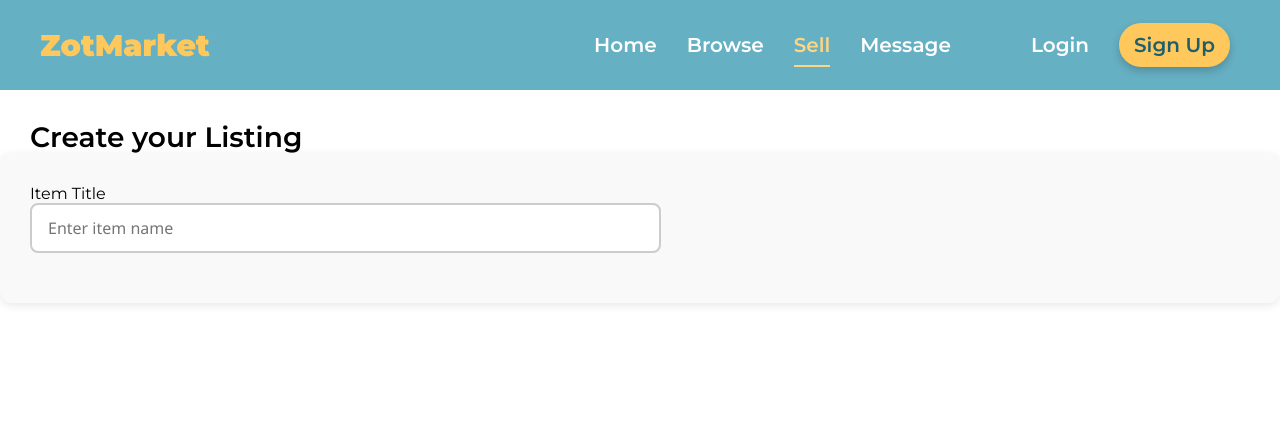
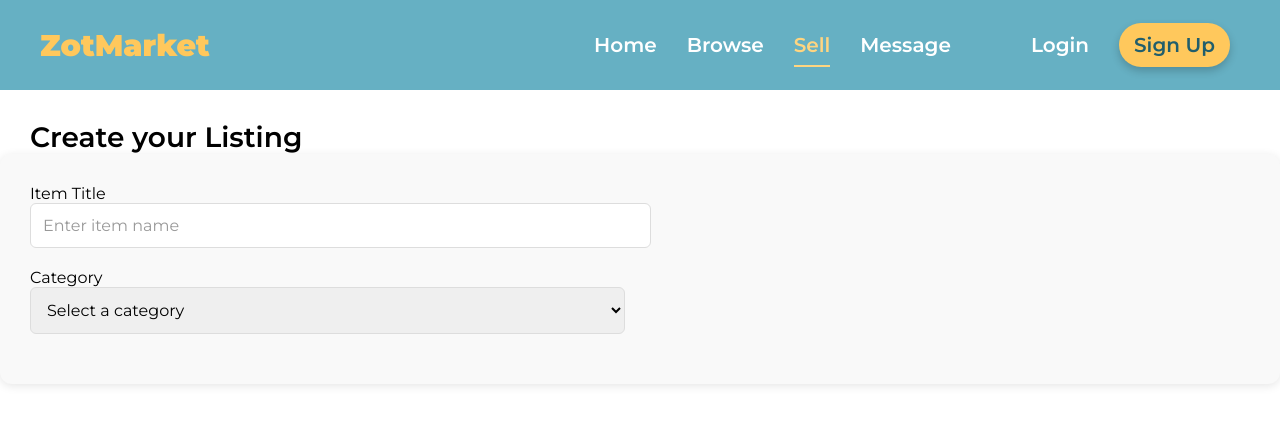
Before and after one commit to cduong1012/ZotMarket, a React (Create React App) app in the folder zotmarket/: page /sell in a window 1280 px wide. Shown: the top 424 px of the page. Built offline with nearby package versions, Linux system fonts and the light colour scheme.

Commit message:
Added a drop down for category of item

```diff
--- a/zotmarket/src/pages/Sell/Sell.jsx
+++ b/zotmarket/src/pages/Sell/Sell.jsx
@@ -52,6 +52,25 @@ function Sell() {
                     />
                 </div>
 
+                <div className="input-form">
+                    <label className="required">Category</label>
+                    <select
+                        name="category"
+                        value={formData.category}
+                        onChange={handleInputChange}
+                        className="select-box"
+                    >
+                        <option value="">Select a category</option>
+                        <option value="electronics">Electronics</option>
+                        <option value="clothing">Clothing</option>
+                        <option value="Furniture">Furniture</option>
+                        <option value="sports">Sports & Recreation</option>
+                        <option value="shoes">Shoes</option>
+                        <option value="textbooks">Textbooks</option>
+                        <option value="other">Other</option>
+                    </select>
+                </div>
+
             </div>
 
         </div>
--- a/zotmarket/src/styles/Sell.css
+++ b/zotmarket/src/styles/Sell.css
@@ -27,8 +27,6 @@
 }
 
 .input-form {
-    display: flex;
-    flex-direction: column;
     margin-bottom: 20px;
 }
 
@@ -50,14 +48,23 @@
     flex-direction: column;
 }
 
-.text-box {
-      width: 100%;
-      padding: 12px 16px;
-      font-size: 16px;
-      border: 2px solid #ccc;
-      border-radius: 8px;
-      outline: none;
-      transition: border-color 0.3s ease, box-shadow 0.3s ease;
-      font-family: 'Segoe UI', Tahoma, Geneva, Verdana, sans-serif;
-      background-color: #fff;
+.text-box,
+.select-box {
+  width: 100%;
+  padding: 12px;
+  border: 1px solid #ddd;
+  border-radius: 6px;
+  font-size: 16px;
+  transition: border-color 0.2s, box-shadow 0.2s;
 }
+
+.text-box:focus,
+.select-box:focus {
+  outline: none;
+  border-color: #007bff;
+  box-shadow: 0 0 0 2px rgba(0, 123, 255, 0.25);
+}
+
+.text-box::placeholder {
+  color: #999;
+}
```
